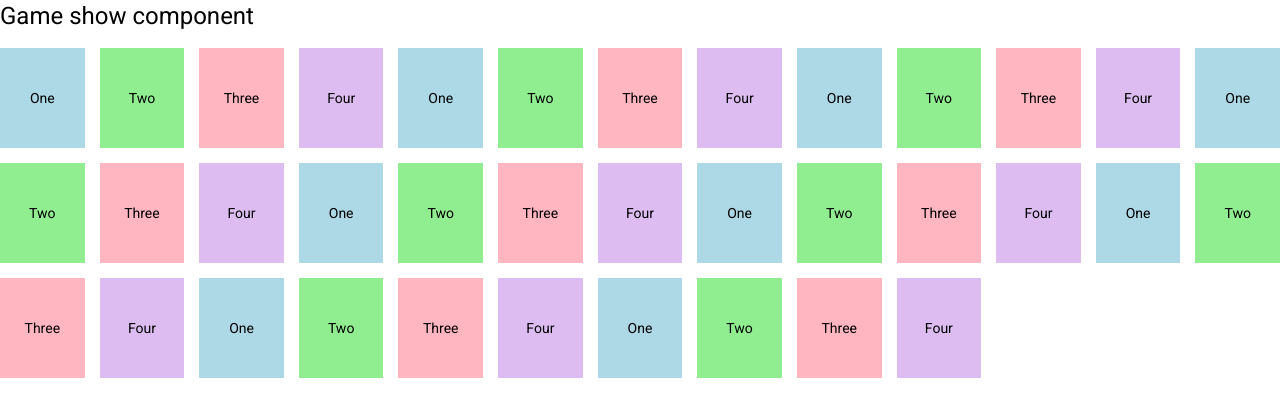
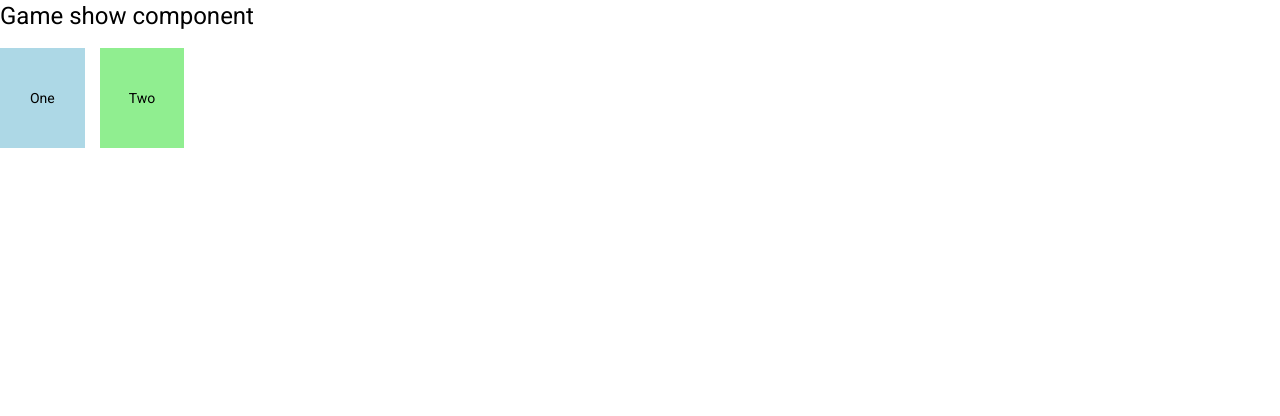
Before and after one commit to ap2322/card-deck-ui, an Angular app: page /deal in a window 1280 px wide. Shown: the top 416 px of the page. Built offline with nearby package versions, Linux system fonts and the light colour scheme.

Commit message:
Create card model and add to card-show component

```diff
--- a/src/app/cards/card-show/card-show.component.html
+++ b/src/app/cards/card-show/card-show.component.html
@@ -6,6 +6,6 @@
       [colspan]="card.cols"
       [rowspan]="card.rows"
       [style.background]="card.color">
-    {{card.text}}
+    {{card.suitValue}}
   </mat-grid-tile>
 </mat-grid-list>
--- a/src/app/cards/card-show/card-show.component.ts
+++ b/src/app/cards/card-show/card-show.component.ts
@@ -1,12 +1,7 @@
 import { Component } from '@angular/core';
 import { ActivatedRoute } from '@angular/router';
 
-export interface Card {
- cols: number;
- rows: number;
- text: string;
- color: string;
-}
+import { Card } from '../card.model';
 
 @Component({
   selector: 'app-card-show',
@@ -16,41 +11,7 @@ export interface Card {
 
 export class CardShowComponent {
   cards: Card[] = [
-    {text: 'One', cols: 1, rows: 1, color: 'lightblue'},
-    {text: 'Two', cols: 1, rows: 1, color: 'lightgreen'},
-    {text: 'Three', cols: 1, rows: 1, color: 'lightpink'},
-    {text: 'Four', cols: 1, rows: 1, color: '#DDBDF1'},
-    {text: 'One', cols: 1, rows: 1, color: 'lightblue'},
-    {text: 'Two', cols: 1, rows: 1, color: 'lightgreen'},
-    {text: 'Three', cols: 1, rows: 1, color: 'lightpink'},
-    {text: 'Four', cols: 1, rows: 1, color: '#DDBDF1'},
-    {text: 'One', cols: 1, rows: 1, color: 'lightblue'},
-    {text: 'Two', cols: 1, rows: 1, color: 'lightgreen'},
-    {text: 'Three', cols: 1, rows: 1, color: 'lightpink'},
-    {text: 'Four', cols: 1, rows: 1, color: '#DDBDF1'},
-    {text: 'One', cols: 1, rows: 1, color: 'lightblue'},
-    {text: 'Two', cols: 1, rows: 1, color: 'lightgreen'},
-    {text: 'Three', cols: 1, rows: 1, color: 'lightpink'},
-    {text: 'Four', cols: 1, rows: 1, color: '#DDBDF1'},
-    {text: 'One', cols: 1, rows: 1, color: 'lightblue'},
-    {text: 'Two', cols: 1, rows: 1, color: 'lightgreen'},
-    {text: 'Three', cols: 1, rows: 1, color: 'lightpink'},
-    {text: 'Four', cols: 1, rows: 1, color: '#DDBDF1'},
-    {text: 'One', cols: 1, rows: 1, color: 'lightblue'},
-    {text: 'Two', cols: 1, rows: 1, color: 'lightgreen'},
-    {text: 'Three', cols: 1, rows: 1, color: 'lightpink'},
-    {text: 'Four', cols: 1, rows: 1, color: '#DDBDF1'},
-    {text: 'One', cols: 1, rows: 1, color: 'lightblue'},
-    {text: 'Two', cols: 1, rows: 1, color: 'lightgreen'},
-    {text: 'Three', cols: 1, rows: 1, color: 'lightpink'},
-    {text: 'Four', cols: 1, rows: 1, color: '#DDBDF1'},
-    {text: 'One', cols: 1, rows: 1, color: 'lightblue'},
-    {text: 'Two', cols: 1, rows: 1, color: 'lightgreen'},
-    {text: 'Three', cols: 1, rows: 1, color: 'lightpink'},
-    {text: 'Four', cols: 1, rows: 1, color: '#DDBDF1'},
-    {text: 'One', cols: 1, rows: 1, color: 'lightblue'},
-    {text: 'Two', cols: 1, rows: 1, color: 'lightgreen'},
-    {text: 'Three', cols: 1, rows: 1, color: 'lightpink'},
-    {text: 'Four', cols: 1, rows: 1, color: '#DDBDF1'}
+    {suitValue: 'One', cols: 1, rows: 1, color: 'lightblue'},
+    {suitValue: 'Two', cols: 1, rows: 1, color: 'lightgreen'},
   ];
 }
--- /dev/null
+++ b/src/app/cards/card.model.ts
@@ -0,0 +1,6 @@
+export interface Card {
+ cols: number;
+ rows: number;
+ suitValue: string;
+ color: string;
+}
```
